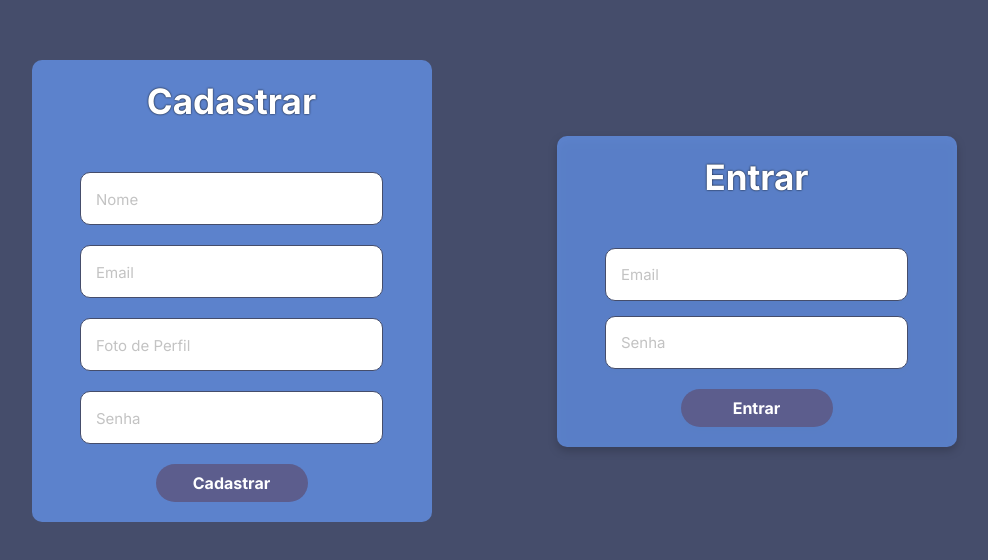
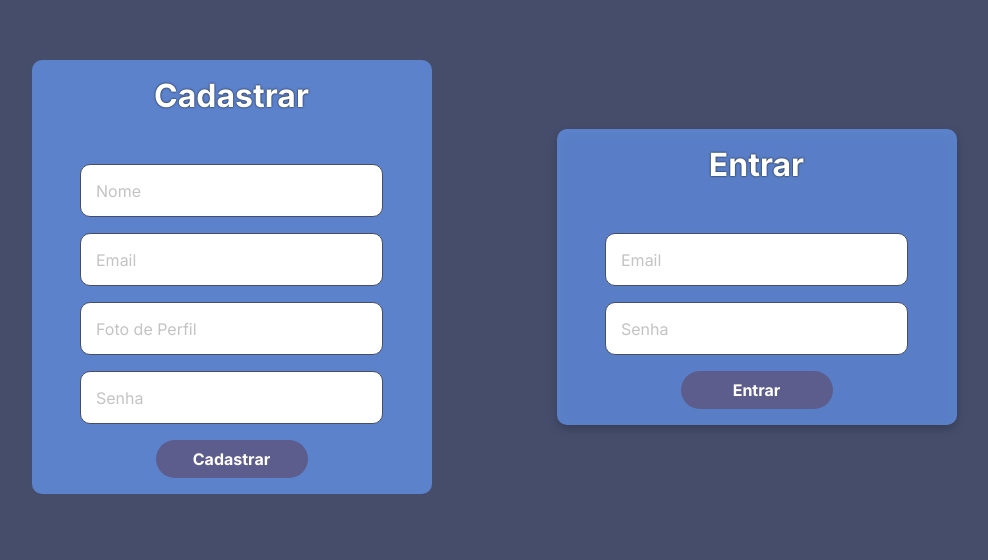
Before and after one commit to Kenzie-Academy-Brasil-Developers/m2-entrega-blog-m2-sergio1pj, a plain HTML site: page index.html in a window 1280 px wide. Shown: the part 132-692 px from the top of the page, without its empty margins (146-1134 px from the left). Drawn offline with Linux system fonts and the light colour scheme.

Commit message:
Usando rem em vez de px em margin/font size/gap

```diff
--- a/src/styles/index.css
+++ b/src/styles/index.css
@@ -7,8 +7,8 @@ main {
     display: flex;
     flex-direction: column;
     align-items: center;
-    margin: 69px 0;
-    gap: 106px;
+    margin: 4.5rem 0;
+    gap: 6.5rem;
 }
 
 .container {
@@ -26,10 +26,10 @@ main {
 }
 
 .container h1 {
-    font-size: 35px;
+    font-size: 2rem;
     font-weight: 700;
-    line-height: 42px;
-    margin: 20px 0 50px 0;
+    line-height: 2.5rem;
+    margin: 1rem 0 3rem 0;
     text-shadow: 0px 0px 2px black;
     color: white;
 }
@@ -40,12 +40,12 @@ main {
     justify-content: center;
     align-items: center;
     width: 297px;
-    gap: 20px;
-    margin-bottom: 20px;
+    gap: 1rem;
+    margin-bottom: 1rem;
 }
 
 .container__form--login {
-    gap: 15px;
+    gap: 1rem;
 }
 
 .container .container__form input {
@@ -54,7 +54,7 @@ main {
     border: 1px solid #454d6b;
     border-radius: 10px;
     font-family: Inter;
-    font-size: 16px;
+    font-size: 1rem;
     font-weight: 700;
     color: #454D6B;
 }
@@ -62,7 +62,7 @@ main {
 .container .container__form input::placeholder {
     position: relative;
     left: 13px;
-    font-size: 15px;
+    font-size: 1rem;
     font-weight: 400;
     line-height: 18px;
     color: #C3C3C3;
@@ -76,10 +76,10 @@ main {
     border: none;
     border-radius: 20px;
     font-family: Inter;
-    font-size: 16px;
+    font-size: 1rem;
     font-weight: 700;
     cursor: pointer;
-    margin-bottom: 20px;
+    margin-bottom: 1rem;
 }
 
 .container .btn:hover {
@@ -93,7 +93,7 @@ main {
         max-width: 925px;
         flex-direction: row-reverse;
         justify-content: space-between;
-        margin: 192px auto;
+        margin: 12rem auto;
     }
 
     .container {
```
